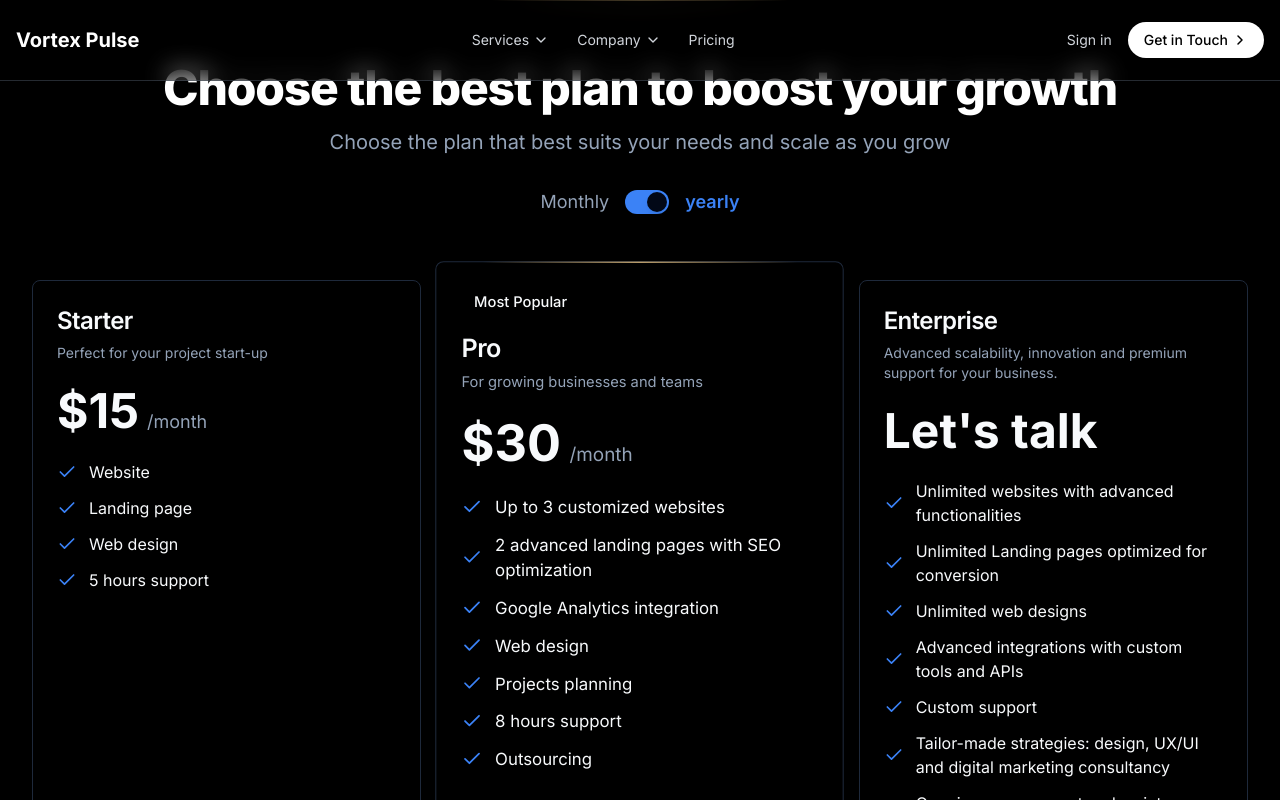
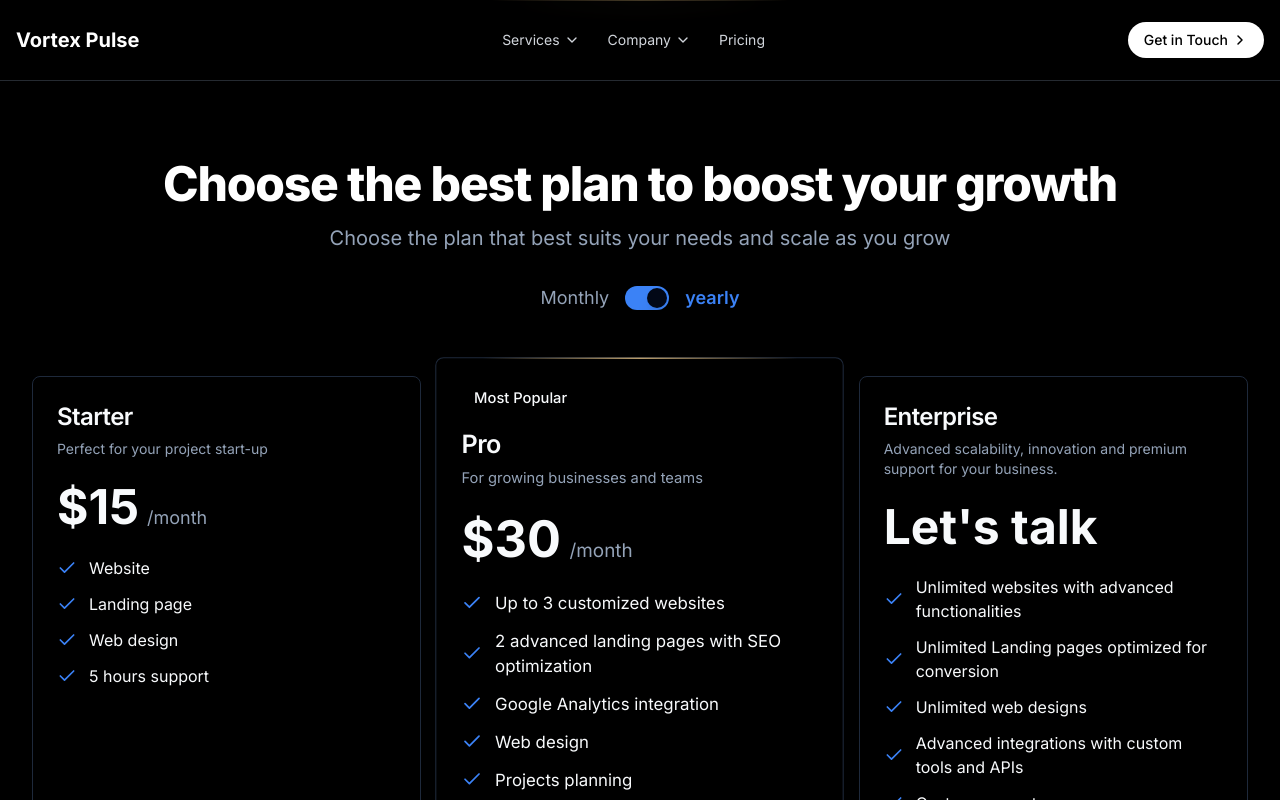
Before and after one commit to Matuzay32/company-01, a Next.js app: page /pricing in a window 1280 px wide. Shown: the top 800 px of the page. Built offline with nearby package versions, Linux system fonts and the light colour scheme.

Commit message:
first commit

```diff
--- a/components/ContactForm/ContactForm.tsx
+++ b/components/ContactForm/ContactForm.tsx
@@ -106,13 +106,18 @@ export default function ContactForm() {
     e.preventDefault();
     setStatus("Sending...");
 
-    const serviceId = "service_9vh83fd";
-    const templateId = "template_qt8tc7v";
-    const publicKey = "58423gevKIJBU8vwX";
+    const serviceId = process.env.NEXT_PUBLIC_EMAILJS_SERVICE_ID;
+    const templateId = process.env.NEXT_PUBLIC_EMAILJS_TEMPLATE_ID;
+    const publicKey = process.env.NEXT_PUBLIC_EMAILJS_PUBLIC_KEY;
+
+    if (!serviceId || !templateId || !publicKey) {
+      console.error("Faltan variables de entorno para emailjs");
+      setStatus("Error de configuración. Contacta al administrador.");
+      return;
+    }
 
     try {
       await emailjs.send(serviceId, templateId, formData, publicKey);
-      console.log("Correo enviado correctamente");
       setStatus("");
       setFormData(defaultForm);
     } catch (error) {
--- a/components/Pricing/Pricing.tsx
+++ b/components/Pricing/Pricing.tsx
@@ -173,7 +173,7 @@ export default function Pricing() {
     <div className="mx-auto max-w-7xl px-4 py-16 sm:px-6 lg:px-8 bg-black">
       {/* Pricing Header */}
       <motion.div
-        className="text-center mb-16"
+        className="text-center mb-16 mt-24"
         initial={{ opacity: 0, y: 20 }}
         animate={{ opacity: 1, y: 0 }}
         transition={{ duration: 0.5 }}
--- a/components/ui/Headers/headerGlobal.tsx
+++ b/components/ui/Headers/headerGlobal.tsx
@@ -1,9 +1,10 @@
-'use client';
+"use client";
 
-import type React from 'react';
-import { useState, useEffect } from 'react';
-import Link from 'next/link';
-import { ChevronDown } from 'lucide-react';
+import { useEffect, useState } from "react";
+
+import { ChevronDown } from "lucide-react";
+import Link from "next/link";
+import type React from "react";
 
 // Tipos para el menú
 type MenuItem = {
@@ -34,28 +35,28 @@ const menus: Record<string, DropdownMenu> = {
     sections: [
       {
         items: [
-          { label: 'Landing Pages', href: '/services/landing-pages' },
-          { label: 'Web Desing', href: '/services/web-desing' },
-          { label: 'Web Development', href: '/services/web-development' },
+          { label: "Landing Pages", href: "/services/landing-pages" },
+          { label: "Web Desing", href: "/services/web-desing" },
+          { label: "Web Development", href: "/services/web-development" },
           {
-            label: 'Software Development',
-            href: '/services/software-development',
+            label: "Software Development",
+            href: "/services/software-development",
           },
         ],
       },
     ],
     cards: [
       {
-        title: 'Transactional Emails',
-        description: 'Send with confidence',
-        href: '#',
-        icon: '',
+        title: "Transactional Emails",
+        description: "Send with confidence",
+        href: "#",
+        icon: "",
       },
       {
-        title: 'Marketing Emails',
-        description: 'Reach your audience',
-        href: '#',
-        icon: '',
+        title: "Marketing Emails",
+        description: "Reach your audience",
+        href: "#",
+        icon: "",
       },
     ],
   },
@@ -63,24 +64,23 @@ const menus: Record<string, DropdownMenu> = {
     sections: [
       {
         items: [
-          { label: 'About', href: '/about' },
-          { label: 'Staff Augmentation', href: '/services/staff-augmentation' },
-          { label: 'Contact', href: '/contact' },
+          { label: "About", href: "/about" },
+          { label: "Staff Augmentation", href: "/services/staff-augmentation" },
         ],
       },
     ],
     cards: [
       {
-        title: 'Handbook',
-        description: 'How we work',
-        href: '#',
-        icon: '',
+        title: "Handbook",
+        description: "How we work",
+        href: "#",
+        icon: "",
       },
       {
-        title: 'Philosophy',
-        description: 'What we value',
-        href: '#',
-        icon: '',
+        title: "Philosophy",
+        description: "What we value",
+        href: "#",
+        icon: "",
       },
     ],
   },
@@ -135,7 +135,7 @@ const DesktopDropdownMenuItem = ({
         <ChevronDown
           size={16}
           className={`transition-transform ${
-            activeDropdown === menuKey ? 'rotate-180' : ''
+            activeDropdown === menuKey ? "rotate-180" : ""
           }`}
         />
       </button>
@@ -203,7 +203,7 @@ const MobileDropdownMenuItem = ({
         <ChevronDown
           size={16}
           className={`transition-transform ${
-            activeDropdown === menuKey ? 'rotate-180' : ''
+            activeDropdown === menuKey ? "rotate-180" : ""
           }`}
         />
       </button>
@@ -243,7 +243,7 @@ export default function Header() {
   };
 
   const closeMobileMenu = () => {
-    setMobileMenuOpen(false);
+    //setMobileMenuOpen(false);
     setActiveDropdown(null);
   };
 
@@ -251,12 +251,12 @@ export default function Header() {
   useEffect(() => {
     const handleClickOutside = (event: MouseEvent) => {
       const target = event.target as HTMLElement;
-      if (!target.closest('[data-dropdown]')) {
+      if (!target.closest("[data-dropdown]")) {
         closeDropdowns();
       }
     };
-    document.addEventListener('mousedown', handleClickOutside);
-    return () => document.removeEventListener('mousedown', handleClickOutside);
+    document.addEventListener("mousedown", handleClickOutside);
+    return () => document.removeEventListener("mousedown", handleClickOutside);
   }, []);
 
   return (
@@ -294,9 +294,6 @@ export default function Header() {
 
           {/* Botones de autenticación en escritorio */}
           <div className="hidden md:flex items-center space-x-4">
-            <Link href="#" className="text-sm text-gray-300 hover:text-white">
-              Sign in
-            </Link>
             <Link
               href="/contact"
               className="bg-white text-black px-4 py-2 rounded-full text-sm font-medium hover:bg-gray-100 transition-colors flex items-center gap-1"
@@ -388,13 +385,6 @@ export default function Header() {
             {/* Botones de autenticación en móvil */}
             <div className="mt-3 space-y-1">
               <Link
-                href="#"
-                className="block px-3 py-2 rounded-md text-base font-medium text-gray-300 hover:bg-gray-800 hover:text-white"
-                onClick={closeMobileMenu}
-              >
-                Sign in
-              </Link>
-              <Link
                 href="/contact"
                 className="block px-3 py-2 bg-white text-black rounded-md text-base font-medium hover:bg-gray-100 transition-colors"
                 onClick={closeMobileMenu}
```
